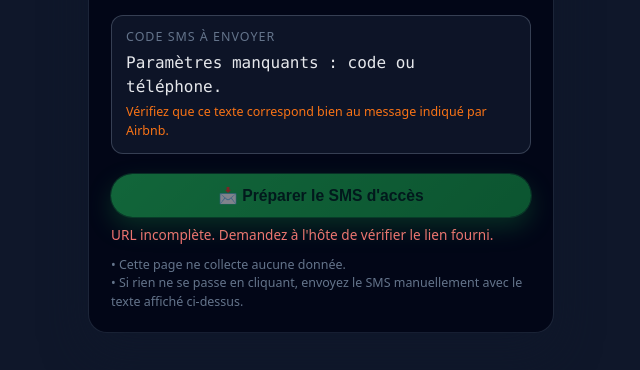
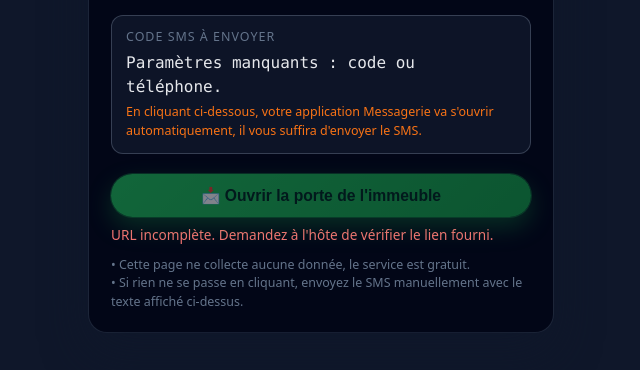
Before and after one commit to LeSiamois/acces, a plain HTML site: page index.html in a window 1280 px wide. Shown: the part 284-654 px from the top of the page, without its empty margins (319-959 px from the left). Drawn offline with Linux system fonts and the light colour scheme.

Commit message:
Update index.html

```diff
--- a/index.html
+++ b/index.html
@@ -118,18 +118,18 @@
       <div class="code-label">Code SMS à envoyer</div>
       <div id="codeValue" class="code-value">–</div>
       <div class="warning">
-        Vérifiez que ce texte correspond bien au message indiqué par Airbnb.
+        En cliquant ci-dessous, votre application Messagerie va s'ouvrir automatiquement, il vous suffira d'envoyer le SMS.
       </div>
     </div>
 
     <button id="sendBtn" type="button">
-      📩 Préparer le SMS d'accès
+      📩 Ouvrir la porte de l'immeuble
     </button>
 
     <div id="errorBox" class="error" style="display:none;"></div>
 
     <div class="footer">
-      • Cette page ne collecte aucune donnée.<br />
+      • Cette page ne collecte aucune donnée, le service est gratuit.<br />
       • Si rien ne se passe en cliquant, envoyez le SMS manuellement avec le texte affiché ci-dessus.
     </div>
   </div>
```
